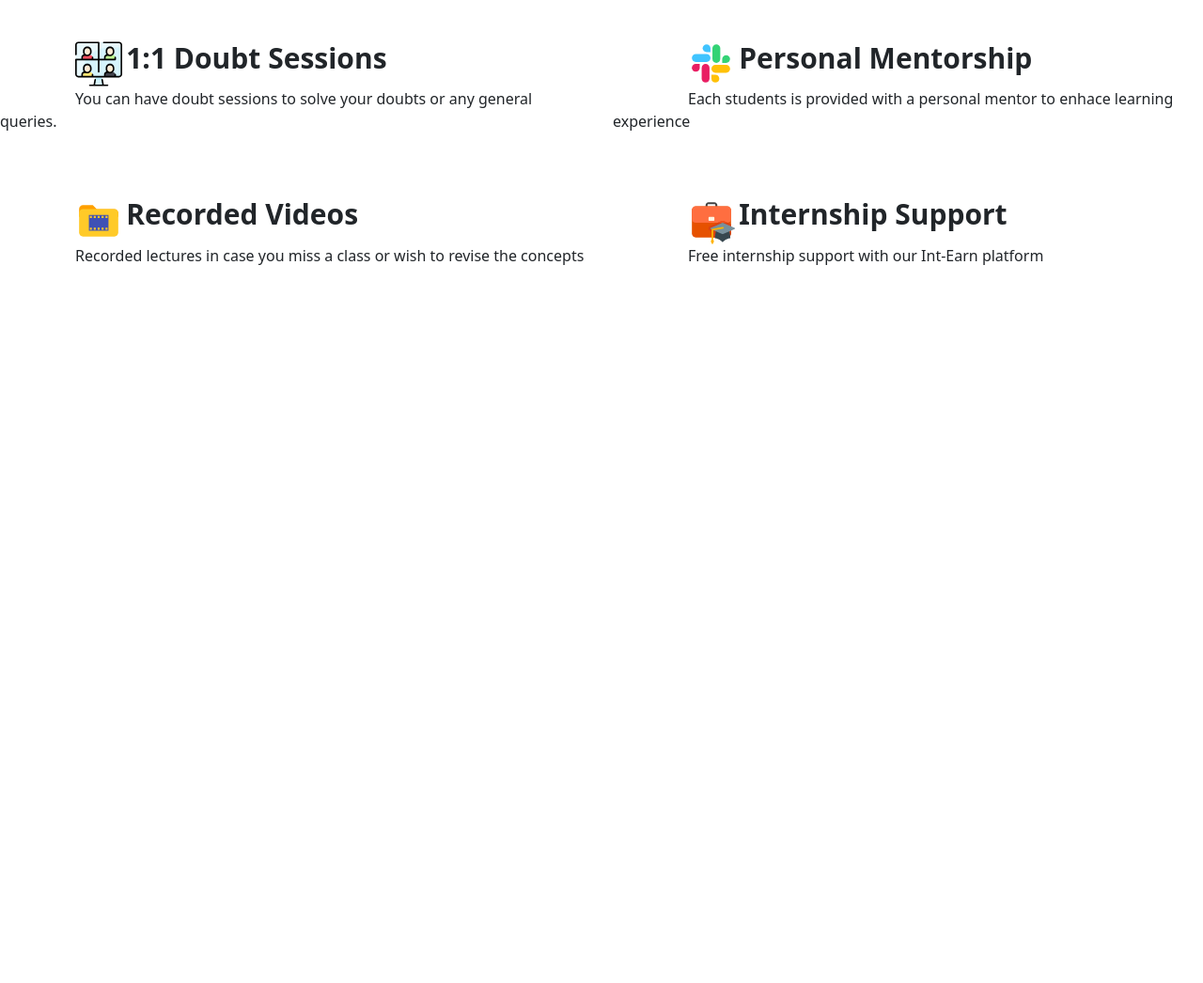
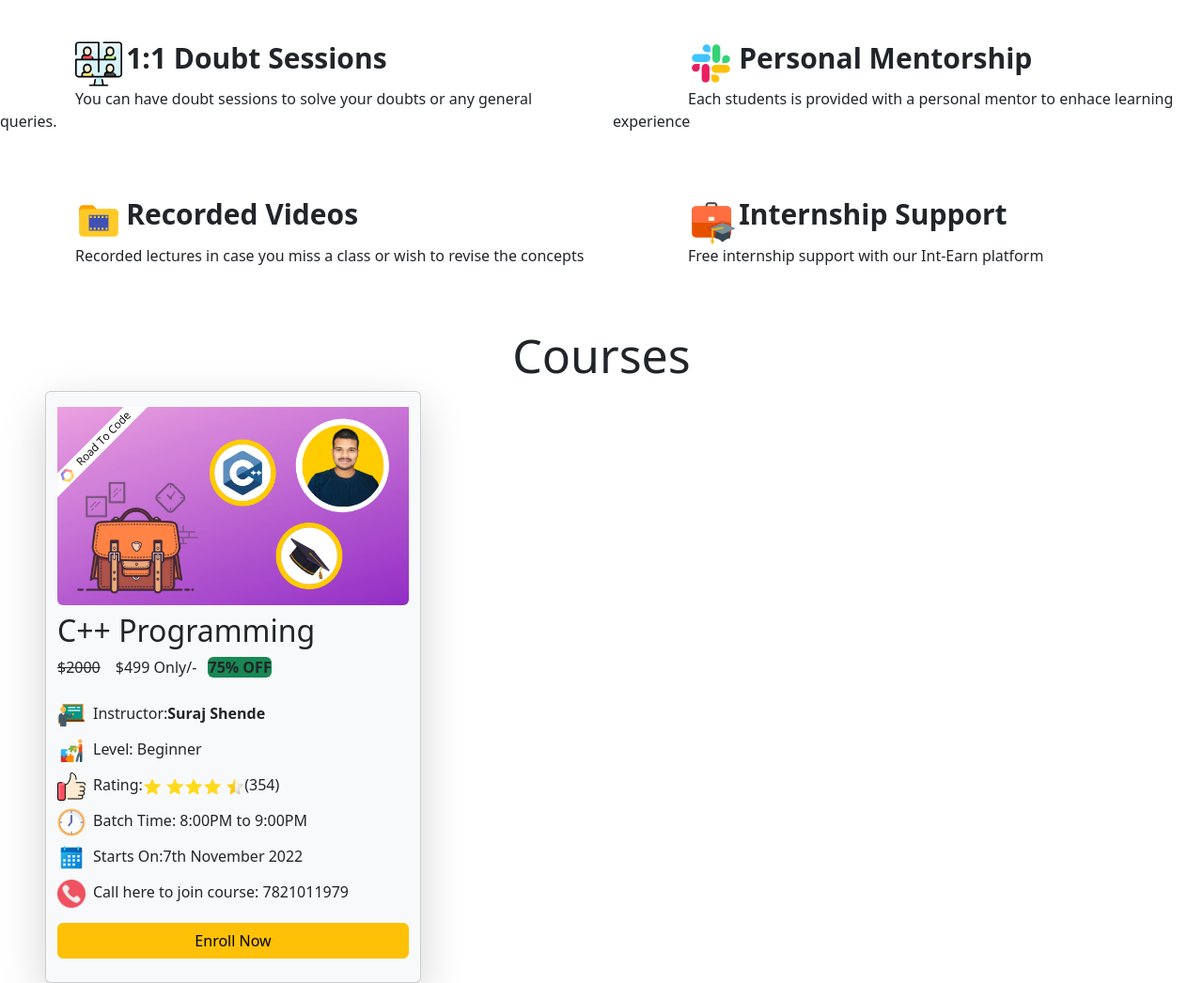
Before and after one commit to shraddha-sadavarte/website-using-bootstrap, a plain HTML site: page index.html in a window 1280 px wide. Shown: the part 760-1806 px from the top of the page at 94% size. Before the commit the page ends 1060 px from the top, so only its background shows below. Drawn offline with nearby package versions, Linux system fonts and the light colour scheme.

Commit message:
card added

```diff
--- a/index.html
+++ b/index.html
@@ -57,5 +57,27 @@
                 <p>Free internship support with our Int-Earn platform</p>
             </div>
         </div>
+
+        <div class="text-center mt-5">
+            <h1 style="font-size: 50px;">Courses</h1>
+        </div>
+        <div class="row ms-5">
+            <div class="col-4 bg-light shadow-lg card" style="height: 630px; width:400px">
+                <img src="./images/cpp.png" class="img-fluid pt-3 rounded mx-auto d-block" height="150px" width="400px">
+                <h2 class="card-title mt-2">C++ Programming</h2>
+                <p class="card-text">
+                    <del>$2000</del><span class="ms-3">$499 Only/- </span><span class="ms-2 bg-success rounded"><b>75% OFF</span></b>
+                    <div class="mt-2"><img src="./images/instructor.svg" height="30px" width="30px" class="img-fluid"><span class="ms-2">Instructor:<b>Suraj Shende</b></span></div>
+                    <div class="mt-2"><img src="./images/level.svg" height="30px" width="30px" class="img-fluid"><span class="ms-2">Level: Beginner</span></div>
+                    <div class="mt-2"><img src="./images/rating.svg" height="30px" width="30px" class="img-fluid"><span class="ms-2">Rating:<img src="./images/rating stars.svg" height="20px" width="20px" class="img-fluid">
+                        <img src="./images/rating stars.svg" height="20px" width="20px" class="img-fluid"><img src="./images/rating stars.svg" height="20px" width="20px" class="img-fluid"><img src="./images/rating stars.svg" height="20px" width="20px" class="img-fluid">
+                        <img src="./images/half-star.svg" height="20px" width="20px" class="img-fluid">(354)</span></div>
+                    <div class="mt-2"><img src="./images/batch time.svg" height="30px" width="30px" class="img-fluid"><span class="ms-2">Batch Time: 8:00PM to 9:00PM</span></div>
+                    <div class="mt-2"><img src="./images/starts on.svg" height="30px" width="30px" class="img-fluid"><span class="ms-2">Starts On:7th November 2022</span></div>
+                    <div class="mt-2"><img src="./images/call.png" height="30px" width="30px" class="img-fluid"><span class="ms-2">Call here to join course: 7821011979</span></div>
+                    <button class="btn btn-warning mt-3" style="text-align: center;">Enroll Now</button>
+                </p>
+            </div>
+        </div>
      </body>
 </html>
```
Also changed, not shown: images/batch time.svg (added), images/c.png (added), images/call.png (added), images/cpp.png (added), images/dsa.png (added), images/half-star.svg (added), images/icp.png (added), images/instructor.svg (added), images/level.svg (added), images/python.png (added), images/rating stars.svg (added), images/rating.svg (added), images/starts on.svg (added).
